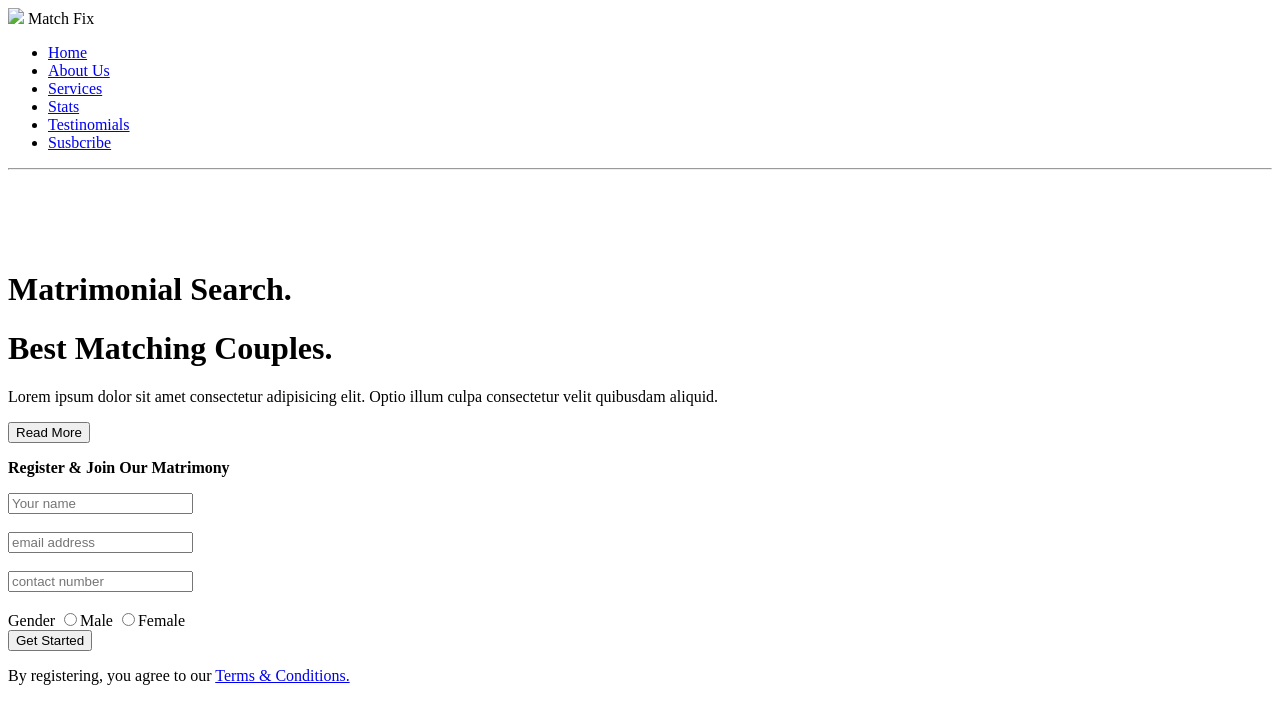
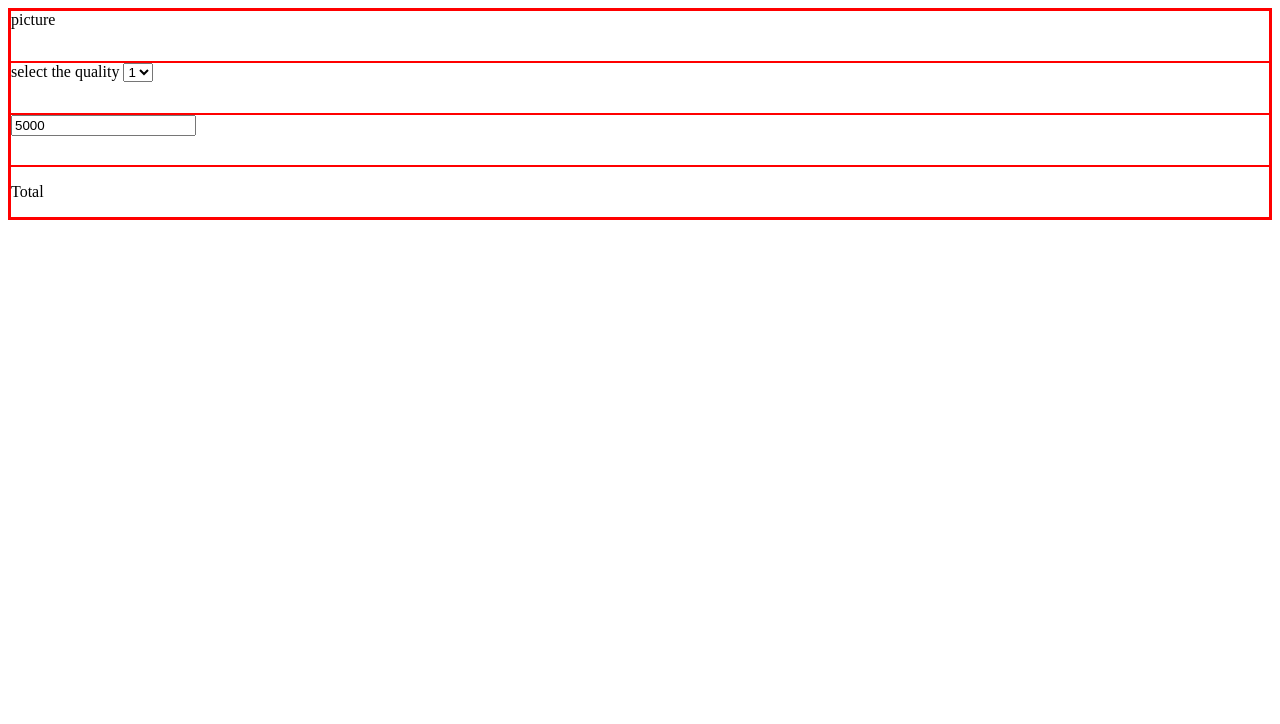
Before and after one commit to dominicdre/dominicmatchfixweb.github.io, a plain HTML site: page index.html in a window 1280 px wide. Drawn offline with Linux system fonts and the light colour scheme.

Commit message:
Add files via upload

```diff
--- a/index.html
+++ b/index.html
@@ -4,69 +4,49 @@
     <meta charset="UTF-8">
     <meta name="viewport" content="width=device-width, initial-scale=1.0">
     <title>Document</title>
-    <link rel="stylesheet" href="./css/style.css">
 </head>
+<style>
+    div{
+        min-height: 50px;
+        border: 1px solid red;
+    }
+</style>
+<!-- ASSIGNMENT -->
 <body>
-    <nav>
-        <div>
-            <img src="/img/logo.jpeg" id="logo">
-            <label class="logo" >Match Fix</label>
-            <ul>
-                <li>
-                    <a class="active" href="#">Home</a>
-                </li>
-                <li>
-                    <a href="#">About Us</a>
-                </li>
-                <li>
-                    <a href="#">Services</a>
-                </li>
-                <li>
-                    <a href="#">Stats</a>
-                </li>
-                <li>
-                    <a href="#">Testinomials</a>
-                </li>
-                <li >
-                    <a  href="#" >Susbcribe</a>
-                </li>
-            </ul>
+    <div class="container-fluid">
+    <form>
+        <div class="row">
+            <div class="col-md-3">
+                picture
+            </div>
+            <div class="col-md-3">
+                <label>select the quality</label>
+                <select>
+                    <option>1</option>
+                    <option>2</option>
+                    <option>3</option>
+                    <option>4</option>
+                    <option>5</option>
+                </select>
+            </div>
+            <div class="col-md-3">
+                <input type="text" name="price" value="5000" id="price1">
+            </div>
+            <div class="col-md-3">
+                <p>Total</p>
+            </div>
         </div>
-    </nav>
-    <hr>
-    <br>
-    <br>
-    <br>
-    <br>
-    <div id="page">
-        <h1>Matrimonial Search.</h1>
-        <h1>Best Matching Couples.</h1>
-        <p>Lorem ipsum dolor sit amet consectetur adipisicing elit. Optio illum culpa consectetur velit quibusdam aliquid.</p>
-        <button>Read More</button>
+    </form>
     </div>
-    <div id="form">
-        <form action="" method="get">
-            <p><b>Register & Join Our Matrimony</b></p>
-            <div>
-                <input id="first" type="text" placeholder="Your name" name="name" >
-            </div>
-            <br>
-            <div>
-                <input id="second" type="email" placeholder="email address" name="email">
-            </div>
-            <br>
-            <div>
-                <input id="third" type="text" placeholder="contact number" name="contact number">
-            </div>
-            <br>
-            <div>
-                <label>Gender</label>
-                <input type="radio" name="Gender" value="Male">Male
-                <input type="radio" name="Gender" value="Female">Female
-            </div>
-            <button id="button">Get Started</button>
-            <p>By registering, you agree to our <a href="#">Terms & Conditions.</a></p>
-        </form>
-    </div>
+    </select>
+    <script type="text/javascript">
+       var names=["bola","dominic","lola","desmond"];
+       var length= names.length
+       for(i=0; i<length; i++){
+
+
+       }
+
+    </script>
 </body>
 </html>
--- /dev/null
+++ b/style.css
@@ -0,0 +1,71 @@
+body{
+    background-image: url(/img/wedding\ pic.webp);
+}
+#logo{
+    position: absolute;
+    height: auto;
+    left: 0px;
+    width: 39px;
+    margin-top: 25px;
+    padding-left: 25px;
+}
+label.logo{
+    color: black;
+    font-size: 35px;
+    line-height: 80px;
+    margin-left: 40px;
+    padding-left: 25px;
+}
+
+nav ul{
+    float: right;
+    margin-right: 20px;
+}
+nav ul li{
+    display: inline-block;
+    text-decoration: none;
+    margin: 0 20px;
+    outline-color: orange;
+    font-weight: bold;
+    float: none;
+}
+nav ul li a{
+    color: silver;
+    font-size: 17px;
+    text-decoration: none;
+}
+a.active,a:hover{
+    background: gray;
+}
+#page{
+    float: left;
+    padding-left: 25px;
+}
+form{
+    border: 70px;
+    background-color: grey;
+    float: right;
+    padding: 18px;
+    margin: 0 0;
+}
+
+#button{
+    width: 300px;
+    height: 30px;
+}
+#first{
+    width: 300px;
+}
+#second{
+    width: 300px;
+}
+#third{
+    width: 300px;
+}
+form p{
+    text-align: center;
+    font-size: large;
+}
+#form{
+    padding-right: 80px;
+}
```
Also changed, not shown: wedding pic.webp (added), 1 other file.
